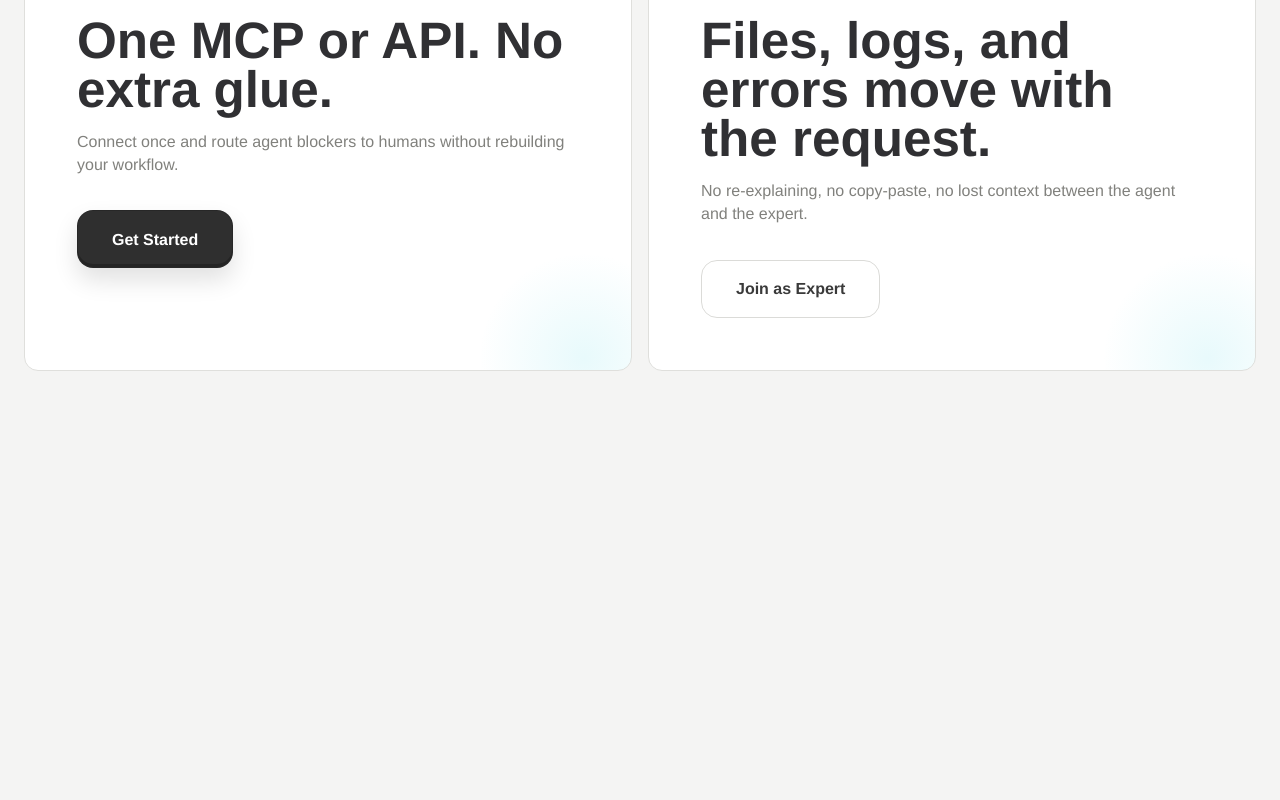
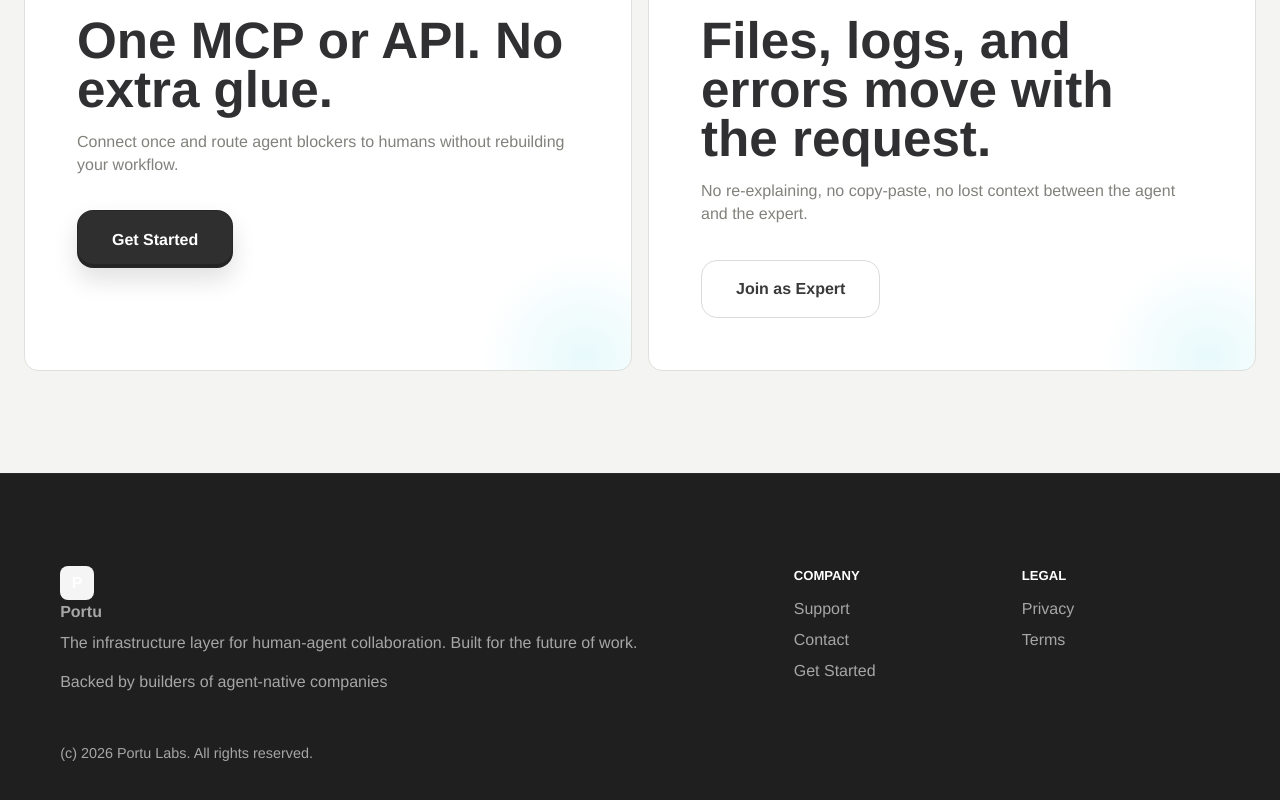
Before and after one commit to Pevznergo/porto, a Next.js app: page / in a window 1280 px wide. Shown: the part 1902-2702 px from the top of the page. Before the commit the page ends 2375 px from the top, so only its background shows below. Built offline with nearby package versions, Linux system fonts and the light colour scheme.

Commit message:
style: restore home footer and fix footer links

```diff
--- a/app/page.tsx
+++ b/app/page.tsx
@@ -75,6 +75,7 @@ export default function HomePage() {
           </article>
         </section>
       </main>
+      <Footer />
     </>
   );
 }
--- a/components/Footer.tsx
+++ b/components/Footer.tsx
@@ -13,9 +13,9 @@ export function Footer() {
       </div>
       <div>
         <h4>Company</h4>
-        <Link href="/demo">Support</Link>
-        <Link href="/demo">Contact</Link>
-        <Link href="/experts">Careers</Link>
+        <Link href="mailto:support@portu.example">Support</Link>
+        <Link href="mailto:hello@portu.example">Contact</Link>
+        <Link href="/start">Get Started</Link>
       </div>
       <div>
         <h4>Legal</h4>
```
